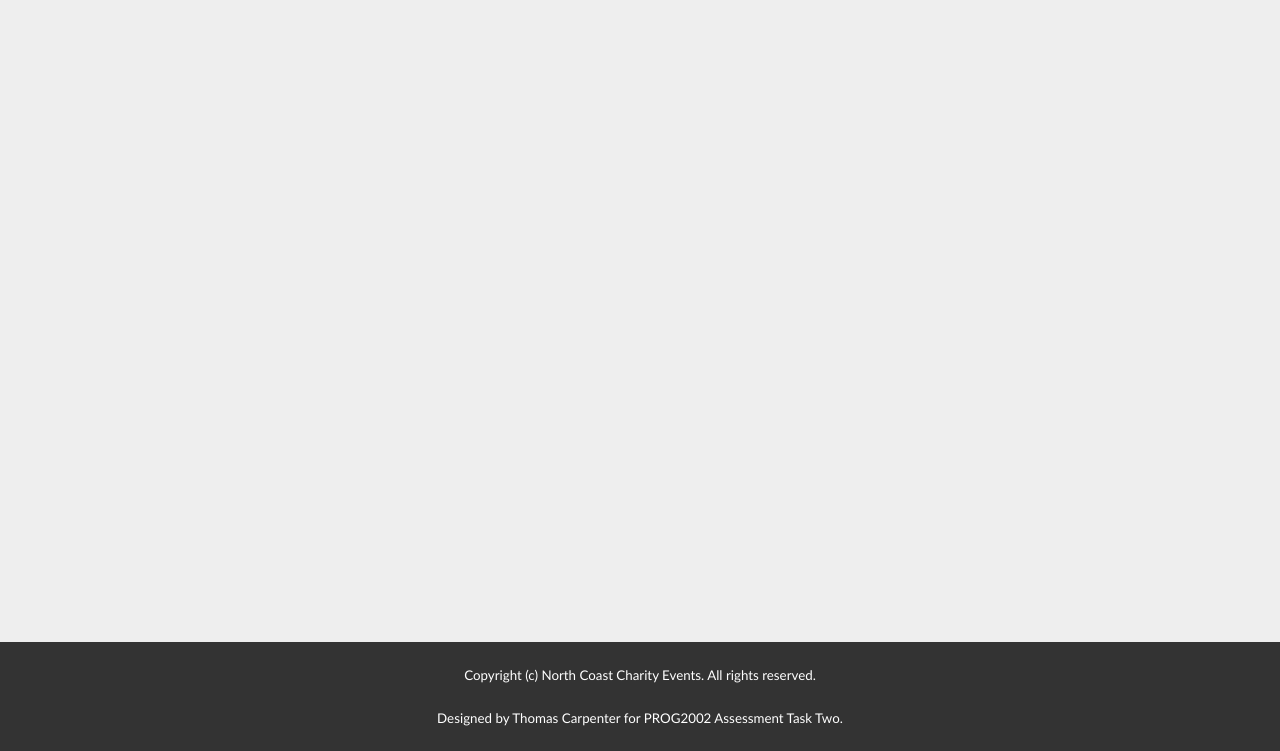
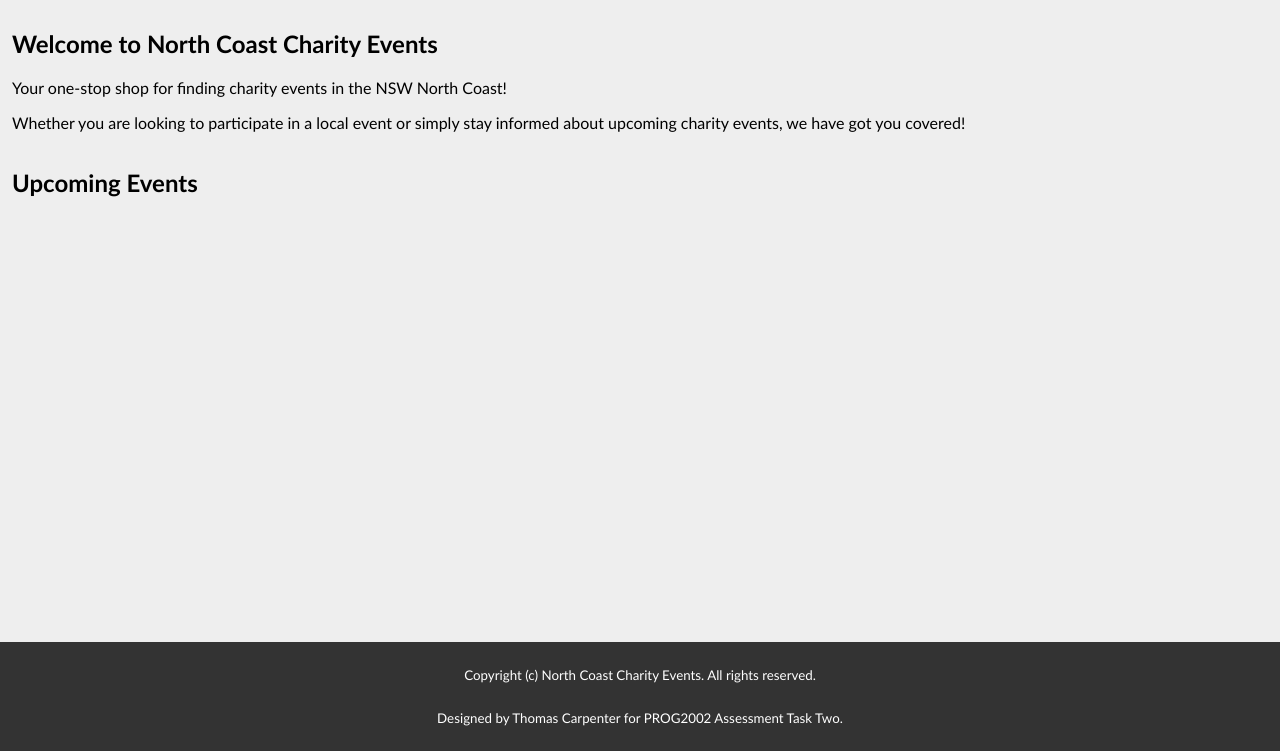
Before and after one commit to soccer92/23636116-PROG2002-AT2-SCU, a plain HTML site: page web/index.html in a window 1280 px wide. Shown: the part 49-800 px from the top of the page. Drawn offline with Linux system fonts and the light colour scheme.

Commit message:
Added code for the static content of the homepage as well as commencing the code for the content which will need to be populated.

```diff
--- a/web/index.html
+++ b/web/index.html
@@ -20,14 +20,35 @@
             <a title="Search Events" href="search.html">Search Events</a>
         </nav>
         <!-- Nav Conclude -->
+
         <!-- Main Content -->
-         <main></main>
+         <main>
+            <!-- Static Content -->
+            <section>
+                <h1>Welcome to North Coast Charity Events</h1>
+                <p>Your one-stop shop for finding charity events in the NSW North Coast!</p>
+                <p>Whether you are looking to participate in a local event or simply stay informed about upcoming charity events, we have got you covered!</p>
+            </section>
+            <!-- Static Content Conclude -->
+
+            <!-- Dynamic Content -->
+            <section>
+                <h2>Upcoming Events</h2>
+                <div class="upcoming-events"></div>
+                <span class="warning"></span>
+            </section>
+            <!-- Dynamic Content Conclude -->
+         </main>
         <!-- Main Content Conclude -->
+
         <!-- Footer -->
         <footer>
             <p>Copyright (c) North Coast Charity Events. All rights reserved.</p>
             <p>Designed by Thomas Carpenter for PROG2002 Assessment Task Two.</p>
         </footer>
         <!-- Footer Conclude -->
+
+    <!-- Javascript -->
+    <script></script>
     </body>
 </html>
```
